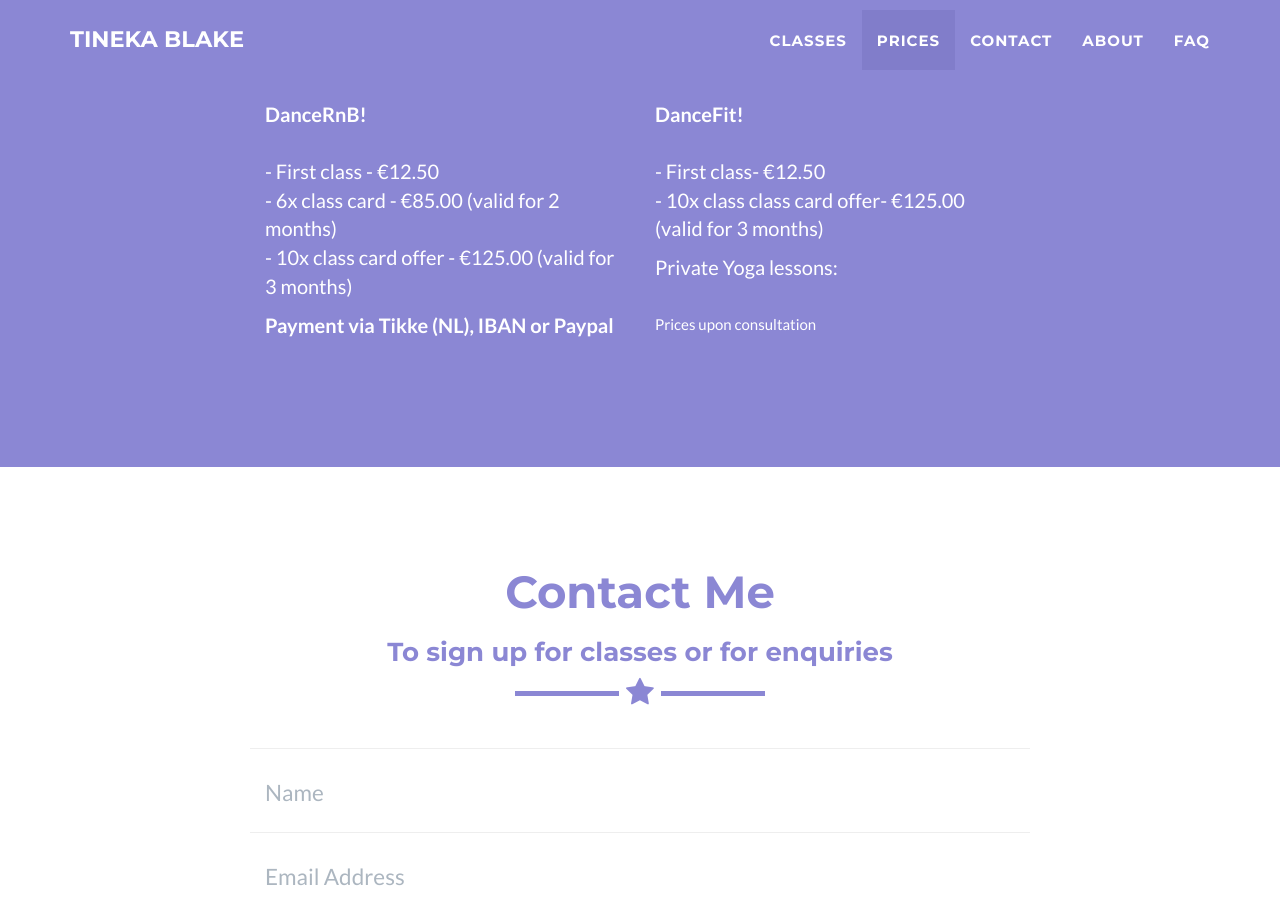
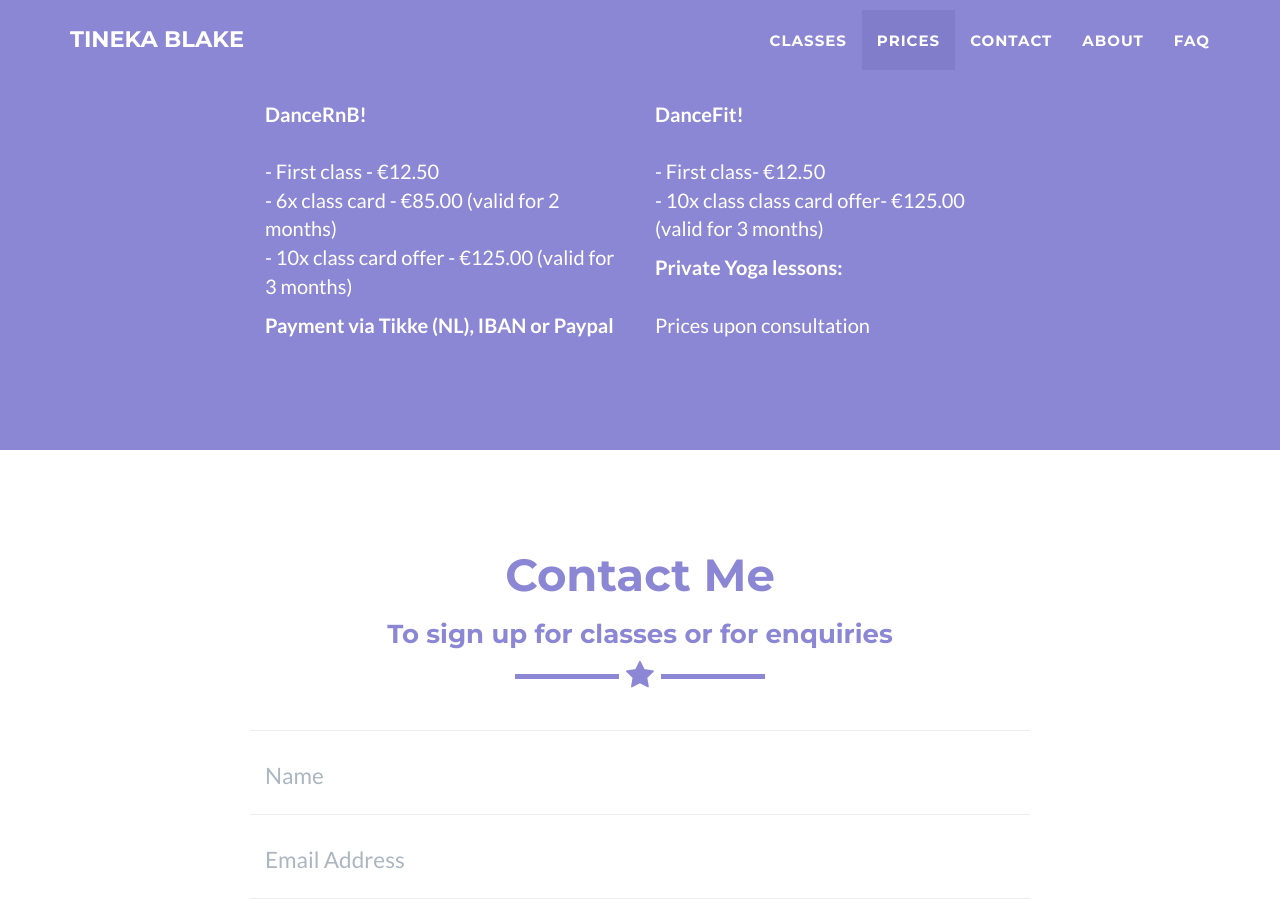
Before and after one commit to tineka-blake/tineka-blake.github.io, a Jekyll site: the page built from index.html, in a window 1280 px wide and 900 px high, scrolled down 1332 px. Built offline with Jekyll 4.4.1, drawn with Linux system fonts in a browser that asks for light colours.

Commit message:
Update prices.html

```diff
--- a/_includes/prices.html
+++ b/_includes/prices.html
@@ -44,15 +44,12 @@
 	            </p>
 
 		    <p>
-	              Private Yoga lessons:
-                        <br>
- 	        </p>
-
-			 <br>
-
-		   Prices upon consultation
-                   <br>
-		   <br>
+    	            <b>
+	            Private Yoga lessons:
+                    <br>
+		    </b>
+	            <br>
+		    Prices upon consultation
                   </p>
                 </div>
                 <!-- <div class="col-lg-8 col-lg-offset-2 text-center"> -->
```
